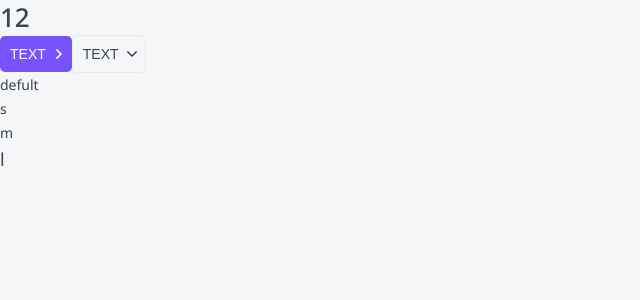
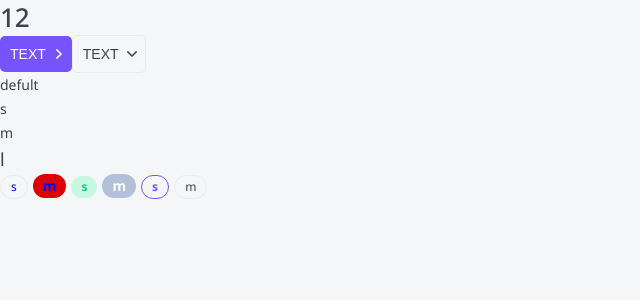
Before and after one commit to yarikLev04/top-api-ui, a Next.js app: page / in a window 1280 px wide. Shown: the top 300 px of the page, without its empty margins (0-640 px from the left). Built offline with nearby package versions, Linux system fonts and the light colour scheme.

Commit message:
added Tag component and plugin for eslint

```diff
--- /dev/null
+++ b/components/Tag/Tag.module.css
@@ -0,0 +1,60 @@
+.tag {
+	display: inline-block;
+
+	box-sizing: border-box;
+	margin-right: 5px;
+
+	border-radius: 20px;
+}
+
+.s {
+	padding: 5px 10px;
+
+	font-size: 12px;
+	line-height: 12px;
+}
+
+.m {
+	padding: 5px 10px;
+
+	font-size: 14px;
+	line-height: 14px;
+}
+
+.ghost {
+	border: 1px solid var(--grey-light);
+}
+
+.red {
+	color: var(--white);
+	background: #DE0000;
+
+	font-weight: bold;
+}
+
+.grey {
+	color: var(--white);
+	background: #B3C0D9;
+
+	font-weight: bold;
+}
+
+.green {
+	color: var(--green);
+	background: var(--green-light);
+
+	font-weight: bold;
+}
+
+.primary {
+	color: var(--primary);
+
+	border: 1px solid var(--primary);
+	background: none;
+
+	font-weight: bold;
+}
+
+.tag a {
+	text-decoration: none;
+}
--- /dev/null
+++ b/components/Tag/Tag.tsx
@@ -0,0 +1,30 @@
+import { JSX } from "react";
+import { TagProps } from "@/components/Tag/Tag.props";
+import cn from "classnames";
+import styles from "@/components/Tag/Tag.module.css";
+
+export const Tag = ({
+  size = "m",
+  children,
+  color = "ghost",
+  href,
+  className,
+  ...otherProps
+}: TagProps): JSX.Element => {
+  return (
+    <div
+      className={cn(styles.tag, className, {
+        [styles.s]: size === "s",
+        [styles.m]: size === "m",
+        [styles.ghost]: color === "ghost",
+        [styles.grey]: color === "grey",
+        [styles.green]: color === "green",
+        [styles.red]: color === "red",
+        [styles.primary]: color === "primary",
+      })}
+      {...otherProps}
+    >
+      {href ? <a href={href}>{children}</a> : <>{children}</>}
+    </div>
+  );
+};
--- a/components/index.ts
+++ b/components/index.ts
@@ -1,3 +1,4 @@
 export * from "./Htag/Htag";
 export * from "./Button/Button";
 export * from "./Paragraph/Paragraph";
+export * from "./Tag/Tag";
--- a/package.json
+++ b/package.json
@@ -23,6 +23,7 @@
     "@typescript-eslint/eslint-plugin": "^5.59.7",
     "@typescript-eslint/parser": "^5.59.7",
     "eslint": "^8.41.0",
+    "eslint-plugin-react-hooks": "^4.6.0",
     "stylelint": "^15.6.2",
     "stylelint-config-standard": "^33.0.0",
     "stylelint-order": "^6.0.3",
--- a/pages/index.tsx
+++ b/pages/index.tsx
@@ -1,5 +1,5 @@
 import { JSX } from "react";
-import { Button, Htag, Paragraph } from "@/components";
+import { Button, Htag, Paragraph, Tag } from "@/components";
 
 export default function Home(): JSX.Element {
   return (
@@ -15,6 +15,22 @@
       <Paragraph size="s">s</Paragraph>
       <Paragraph size="m">m</Paragraph>
       <Paragraph size="l">l</Paragraph>
+      <Tag size="s" color="ghost" href="#">
+        s
+      </Tag>
+      <Tag size="m" color="red" href="#">
+        m
+      </Tag>
+      <Tag size="s" color="green">
+        s
+      </Tag>
+      <Tag size="m" color="grey">
+        m
+      </Tag>
+      <Tag size="s" color="primary">
+        s
+      </Tag>
+      <Tag size="s">m</Tag>
     </div>
   );
 }
```
Also changed, not shown: components/Tag/Tag.props.ts (added, +9 -0 lines), 2 other files (tests, documents, lock files or other folders).
